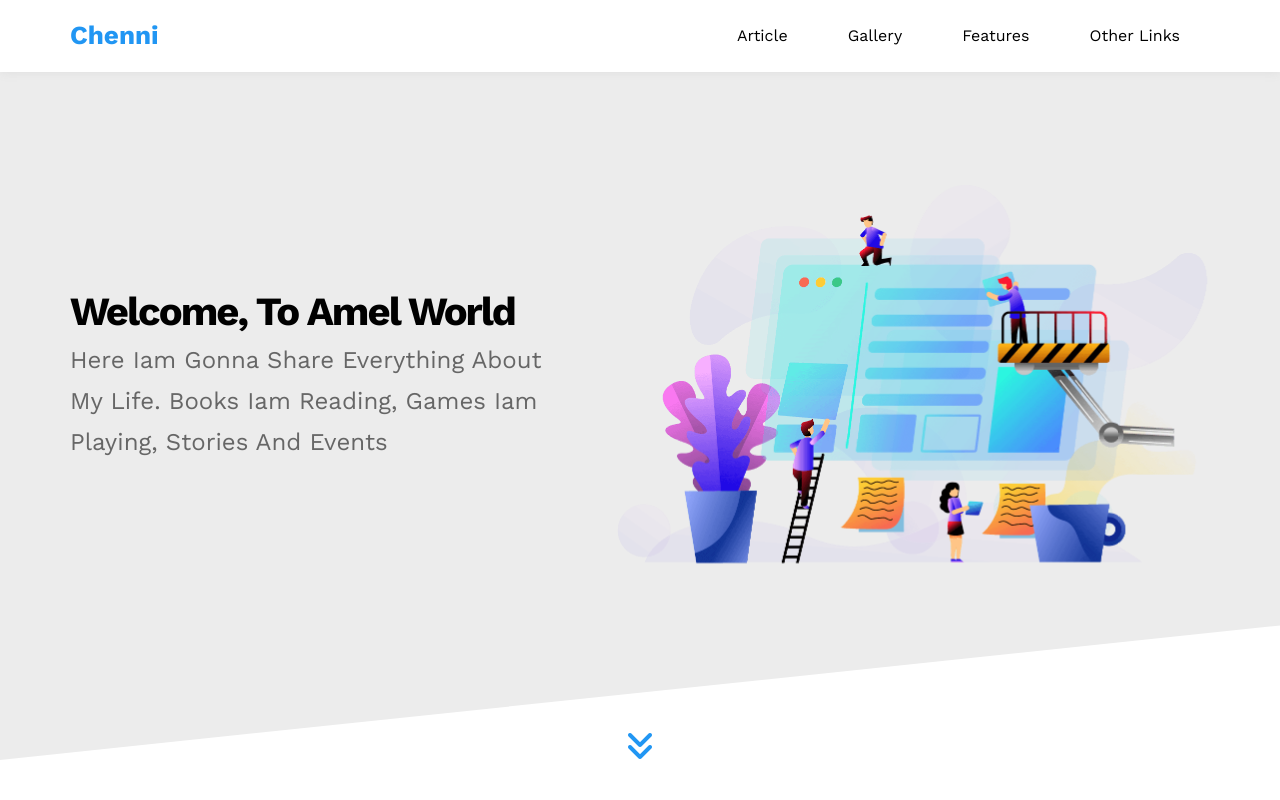
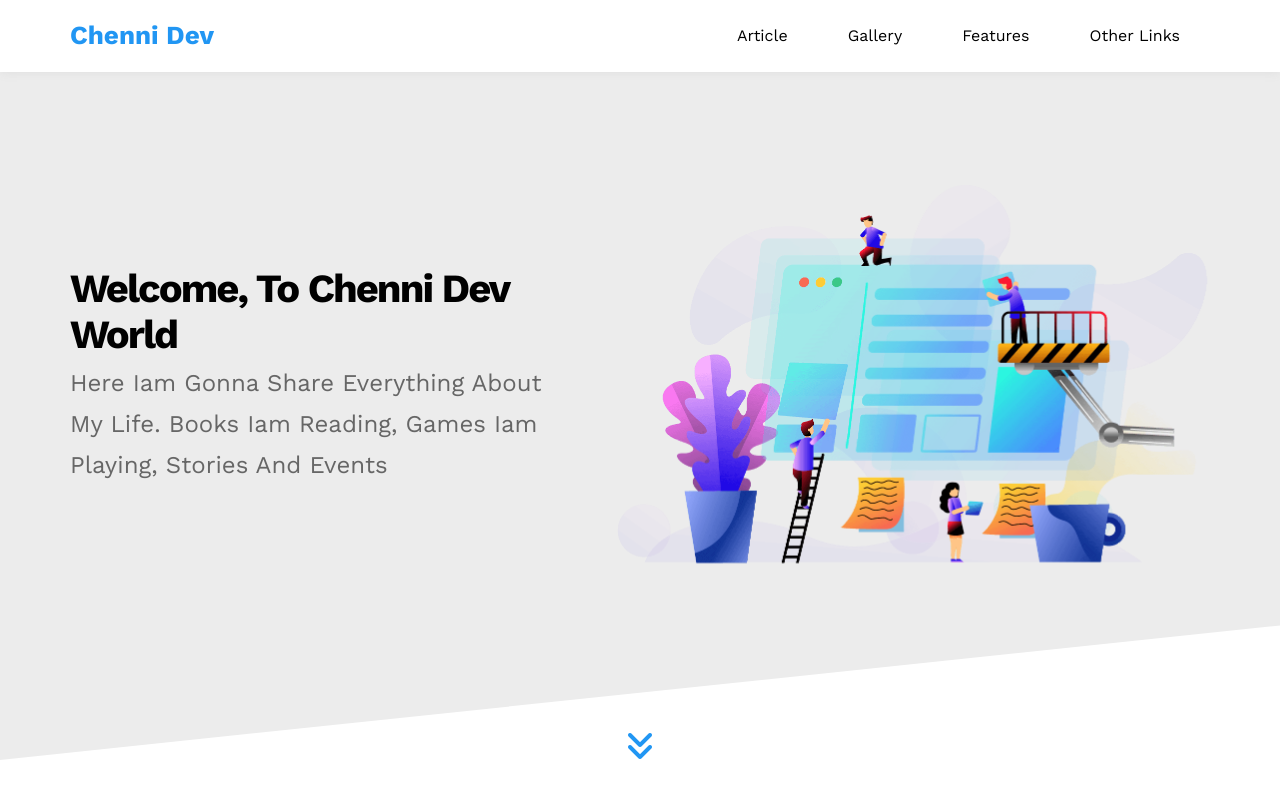
Before and after one commit to AmelChenni/website-template-three, a plain HTML site: page index.html in a window 1280 px wide. Shown: the top 800 px of the page. Drawn offline with nearby package versions, Linux system fonts and the light colour scheme.

Commit message:
Update index.html

```diff
--- a/index.html
+++ b/index.html
@@ -22,7 +22,7 @@
 <!-- Start Header -->
 <div class="header" id="header">
   <div class="container">
-    <a href="" class="logo">Chenni</a>
+    <a href="" class="logo">Chenni Dev</a>
     <ul class="main-nav">
       <li><a href="#article">article</a></li>
       <li><a href="#gallery">gallery</a></li>
@@ -59,7 +59,7 @@
 <div class="landing">
   <div class="container">
     <div class="text">
-      <h1>Welcome, To Amel World      </h1>
+      <h1>Welcome, To Chenni Dev World      </h1>
       <p>Here Iam gonna share everything about my life. Books Iam reading, Games Iam Playing, Stories and Events      </p>
     </div>
     <div class="img">
@@ -858,7 +858,7 @@
   <div class="container">
     <div class="footer-content">
       <div class="box info">
-        <h2>Amel Chenni</h2>
+        <h2>Chenni Dev</h2>
         <ul class="social">
           <li>
             <a href="#" class="facebook">
@@ -917,7 +917,7 @@
       </div>
     </div>
     <dir>
-      <p class="copyright">Made With &lt;3 By Amel Chenni</p>
+      <p class="copyright">Designed and developed by Amel Chenni. Inspired by Elzero Web School tutorials.</p>
     </dir>
   </div>
 </div>
```
